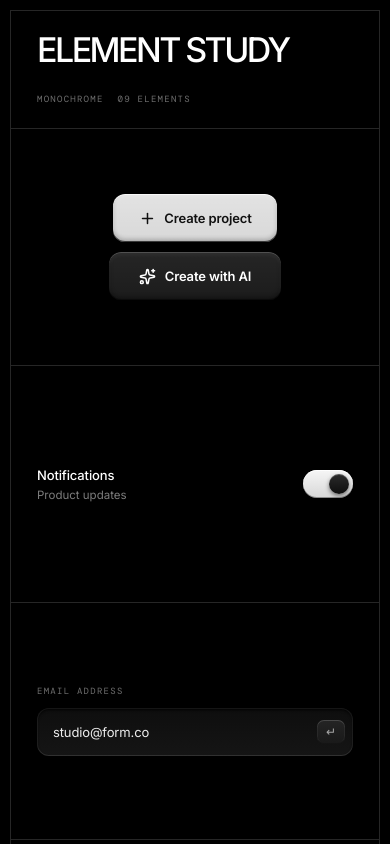
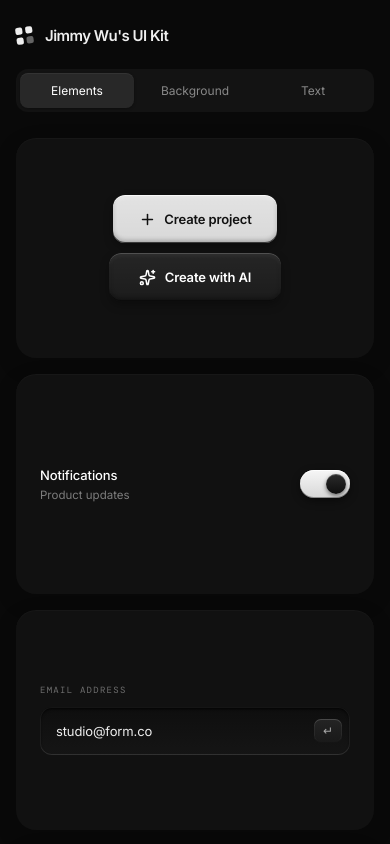
Before and after one commit to JimmyWuReal/ui-kit, a React (Vite) app: page / in a window 390 px wide. Shown: the top 844 px of the page. Built offline with nearby package versions, Linux system fonts and the light colour scheme.

Commit message:
Redesign UI kit with cards and background and text pages

```diff
--- a/index.html
+++ b/index.html
@@ -4,8 +4,8 @@
     <meta charset="UTF-8" />
     <meta name="viewport" content="width=device-width, initial-scale=1.0" />
     <meta name="theme-color" content="#08090b" />
-    <meta name="description" content="A private canvas for reviewing interface elements." />
-    <title>Element Review</title>
+    <meta name="description" content="A personal collection of interface elements, background styles, and typography by Jimmy Wu." />
+    <title>Jimmy Wu’s UI Kit</title>
   </head>
   <body>
     <div id="root"></div>
--- a/src/main.jsx
+++ b/src/main.jsx
@@ -1,4 +1,4 @@
-import React, { useState } from 'react'
+import React, { useEffect, useState } from 'react'
 import { createRoot } from 'react-dom/client'
 import { ArrowUpRight, Check, ChevronDown, Info, Plus, Sparkles, X } from 'lucide-react'
 import './styles.css'
@@ -60,7 +60,7 @@ function PrimaryButton() {
   )
 }
 
-function App() {
+function ElementsPage() {
   const [enabled, setEnabled] = useState(true)
   const [checked, setChecked] = useState(true)
   const [plan, setPlan] = useState('Professional')
@@ -69,15 +69,6 @@ function App() {
   const [progress, setProgress] = useState(68)
 
   return (
-    <main className="showcase-shell">
-      <header className="page-title">
-        <h1>ELEMENT STUDY</h1>
-        <div className="title-meta">
-          <span className="mono-label">MONOCHROME</span>
-          <span className="mono-label">09 ELEMENTS</span>
-        </div>
-      </header>
-
       <div className="component-grid" id="top">
         <Cell className="cell-button">
           <div className="button-group">
@@ -219,8 +210,69 @@ function App() {
         </Cell>
 
       </div>
-    </main>
   )
 }
 
+const backgrounds = [
+  ['Midnight', 'A quiet, soft-lit surface.', 'midnight'],
+  ['Aurora', 'A wash of violet and cool blue.', 'aurora'],
+  ['Dot matrix', 'A little structure, a lot of space.', 'dots'],
+  ['Warmth', 'An amber glow at the horizon.', 'warmth'],
+  ['Brushed metal', 'Light and shadow in fine layers.', 'metal'],
+  ['Eclipse', 'A halo emerging from the dark.', 'eclipse'],
+]
+
+function BackgroundPage() {
+  return <div className="sample-grid" aria-label="Background styles">
+    {backgrounds.map(([name, description, style], index) =>
+      <article className="sample-card background-card" key={style}>
+        <div className={`background-preview bg-${style}`}><span className="preview-mark">Aa</span></div>
+        <div className="sample-caption"><div><h2>{name}</h2><p>{description}</p></div><span className="mono-label">0{index + 1}</span></div>
+      </article>
+    )}
+  </div>
+}
+
+function TypeCard({ label, detail, className = '', children }) {
+  return <article className={`sample-card type-card ${className}`}>
+    <div className="type-meta"><span className="mono-label">{label}</span><span className="mono-label">{detail}</span></div>
+    <div className="type-preview">{children}</div>
+  </article>
+}
+
+function TextPage() {
+  return <div className="sample-grid typography-grid" aria-label="Typography samples">
+    <TypeCard label="Display" detail="64 / 1.05" className="type-wide"><p className="type-display">Less, but better.</p></TypeCard>
+    <TypeCard label="Title" detail="36 / 1.15"><h1 className="type-title">Make room<br />for good ideas.</h1></TypeCard>
+    <TypeCard label="Description" detail="18 / 1.6"><p className="type-description">Thoughtful interfaces start with the essentials. A little space, a clear purpose, and details that feel just right.</p></TypeCard>
+    <TypeCard label="Heading" detail="24 / 1.3"><h2 className="type-heading">Details make the difference.</h2><p className="type-body">Give every section a clear starting point.</p></TypeCard>
+    <TypeCard label="Body" detail="14 / 1.75"><p className="type-body">Good design makes the complex feel simple. Use comfortable line lengths and a steady rhythm to make your words easy to read, from the first sentence to the last.</p></TypeCard>
+    <TypeCard label="Label & caption" detail="10–12 / 1.5"><div><span className="type-label">THE SMALL DETAILS</span><p className="type-caption">A collection of things, made with care.</p></div></TypeCard>
+    <TypeCard label="Quote" detail="24 / 1.5"><blockquote>“Simplicity is the ultimate sophistication.”</blockquote></TypeCard>
+  </div>
+}
+
+const pages = ['elements', 'background', 'text']
+const currentPage = () => pages.includes(window.location.hash.slice(1)) ? window.location.hash.slice(1) : 'elements'
+
+function App() {
+  const [page, setPage] = useState(currentPage)
+  useEffect(() => {
+    const navigate = () => setPage(currentPage())
+    window.addEventListener('hashchange', navigate)
+    return () => window.removeEventListener('hashchange', navigate)
+  }, [])
+  useEffect(() => { document.title = `${page[0].toUpperCase() + page.slice(1)} · Jimmy Wu's UI Kit` }, [page])
+  return <div className="showcase-shell">
+    <header className="site-header">
+      <a className="brand" href="#elements"><span className="brand-icon" aria-hidden="true"><i /><i /><i /><i /></span>Jimmy Wu's UI Kit</a>
+      <nav aria-label="Main navigation">{pages.map(item => <a key={item} href={`#${item}`} aria-current={page === item ? 'page' : undefined}>{item[0].toUpperCase() + item.slice(1)}</a>)}</nav>
+    </header>
+    <main key={page}>
+      {page === 'elements' ? <ElementsPage /> : page === 'background' ? <BackgroundPage /> : <TextPage />}
+    </main>
+    <footer><span>A personal collection, made with care.</span><span>Jimmy Wu © {new Date().getFullYear()}</span></footer>
+  </div>
+}
+
 createRoot(document.getElementById('root')).render(<App />)
--- a/src/styles.css
+++ b/src/styles.css
@@ -51,7 +51,7 @@ body {
   margin: 0;
   min-width: 320px;
   min-height: 100vh;
-  background: #000;
+  background: #090909;
 }
 
 button, input { font: inherit; }
@@ -65,57 +65,51 @@ button { color: inherit; }
 }
 
 .showcase-shell {
-  width: min(1060px, calc(100% - 48px));
-  margin: 24px auto;
-  border: 1px solid var(--rule);
-  background: #000;
-  animation: shell-enter 600ms cubic-bezier(.22, 1, .36, 1) both;
+  width: min(1120px, calc(100% - 64px));
+  margin: 0 auto;
 }
-
-.page-title {
-  min-height: 132px;
-  display: flex;
-  align-items: flex-end;
-  justify-content: space-between;
-  gap: 24px;
-  padding: 30px var(--pad);
-  border-bottom: 1px solid var(--rule);
-  background: #000;
-}
-
-.page-title h1 {
-  margin: 0;
-  font-size: clamp(34px, 6vw, 68px);
-  font-weight: 500;
-  line-height: .88;
-  letter-spacing: -.075em;
-  animation: content-enter 600ms 80ms cubic-bezier(.22, 1, .36, 1) both;
-}
-
-.title-meta {
-  display: flex;
-  flex-direction: column;
-  align-items: flex-end;
-  gap: 7px;
-  padding-bottom: 7px;
-  animation: content-enter 600ms 140ms cubic-bezier(.22, 1, .36, 1) both;
-}
-
-.component-grid {
-  display: grid;
-  grid-template-columns: repeat(2, minmax(0, 1fr));
-}
-
-.grid-cell {
-  min-width: 0;
-  min-height: 236px;
-  border-right: 1px solid var(--rule);
-  border-bottom: 1px solid var(--rule);
-  background: #000;
-}
-
-.grid-cell:nth-child(even) { border-right: 0; }
-.cell-alert { grid-column: span 2; border-right: 0; border-bottom: 0; }
+.site-header { display: flex; align-items: center; justify-content: space-between; gap: 24px; padding: 34px 0 42px; }
+.brand { display: inline-flex; align-items: center; gap: 12px; color: #efefef; text-decoration: none; font-size: 15px; font-weight: 600; letter-spacing: -.035em; }
+.brand-icon { display: grid; grid-template-columns: repeat(2, 7px); gap: 3px; transform: rotate(-8deg); }
+.brand-icon i { width: 7px; height: 7px; background: #eee; border-radius: 2px; }
+.brand-icon i:last-child { opacity: .4; }
+.site-header nav { display: flex; gap: 4px; padding: 4px; background: #131313; border-radius: 12px; }
+.site-header nav a { text-decoration: none; color: #888; padding: 10px 18px; font-size: 12px; border-radius: 8px; transition: background 180ms, color 180ms; }
+.site-header nav a:hover { color: #fff; }
+.site-header nav a[aria-current] { color: #fff; background: #282828; box-shadow: 0 1px 3px #0005, inset 0 1px #ffffff0d; }
+a:focus-visible { outline: 2px solid #fff; outline-offset: 4px; }
+.component-grid, .sample-grid { display: grid; grid-template-columns: repeat(2, minmax(0, 1fr)); gap: 20px; }
+.grid-cell, .sample-card { min-width: 0; border-radius: 20px; background: #111; box-shadow: inset 0 1px 0 #ffffff06, 0 8px 24px #0002; }
+.grid-cell { min-height: 220px; }
+.cell-alert { grid-column: span 2; }
+footer { display: flex; justify-content: space-between; gap: 20px; padding: 30px 2px; color: #666; font-size: 11px; }
+.sample-card { overflow: hidden; }
+.background-preview { height: 270px; display: grid; place-items: center; position: relative; isolation: isolate; }
+.preview-mark { font-size: 52px; letter-spacing: -.08em; color: #ffffffbd; font-weight: 500; text-shadow: 0 2px 20px #0003; }
+.bg-midnight { background: radial-gradient(ellipse at 50% 0%, #363943, #101115 75%); }
+.bg-aurora { background: radial-gradient(ellipse at 15% 100%, #235c73, transparent 65%), radial-gradient(ellipse at 85% 20%, #7948a3, transparent 65%), #12182a; }
+.bg-dots { background: radial-gradient(#ffffff24 1px, transparent 1px) 0 0 / 16px 16px, radial-gradient(ellipse at top, #252525, #101010); }
+.bg-warmth { background: radial-gradient(ellipse at 50% 120%, #efb16b, #9a4b2d 25%, #36201f 52%, #141214 80%); }
+.bg-metal { background: repeating-linear-gradient(100deg, #ffffff03 0 1px, #00000003 1px 3px), linear-gradient(115deg, #141414, #535353 40%, #262626 60%, #111); }
+.bg-eclipse { background: #09090c; }
+.bg-eclipse::before { content: ''; position: absolute; z-index: -1; width: 170px; height: 170px; border-radius: 50%; background: #09090c; box-shadow: 0 -5px 20px #ccc6, 0 -1px 3px #fff, 0 12px 70px #6a668855; }
+.sample-caption { display: flex; justify-content: space-between; align-items: center; gap: 20px; padding: 22px 26px; }
+.sample-caption h2 { margin: 0; font-size: 14px; font-weight: 500; }
+.sample-caption p { margin: 7px 0 0; font-size: 12px; color: #888; line-height: 1.5; }
+.type-card { padding: 28px 32px; min-height: 230px; display: flex; flex-direction: column; }
+.type-meta { display: flex; justify-content: space-between; gap: 16px; }
+.type-preview { flex: 1; display: flex; flex-direction: column; justify-content: center; padding: 28px 0 10px; }
+.type-preview p, .type-preview h1, .type-preview h2, .type-preview blockquote { margin: 0; }
+.type-wide { grid-column: span 2; }
+.type-display { font-size: clamp(38px, 6vw, 64px); line-height: 1.05; letter-spacing: -.065em; font-weight: 500; }
+.type-title { font-size: 36px; line-height: 1.15; letter-spacing: -.045em; font-weight: 500; }
+.type-description { font-size: 18px; line-height: 1.6; color: #aaa; letter-spacing: -.02em; }
+.type-heading { font-size: 24px; line-height: 1.3; letter-spacing: -.035em; font-weight: 500; }
+.type-body { font-size: 14px; line-height: 1.75; color: #999; }
+.type-heading + .type-body { margin-top: 12px; }
+.type-label { font: 10px/1.5 'DM Mono', monospace; letter-spacing: .15em; }
+.type-preview .type-caption { font-size: 12px; line-height: 1.5; color: #888; margin-top: 12px; }
+.type-preview blockquote { font: italic 24px/1.5 Georgia, serif; color: #ccc; }
 
 .cell-content {
   width: 100%;
@@ -725,14 +719,16 @@ button:focus-visible, input:focus-visible { outline: 2px solid rgba(255, 255, 25
 @keyframes alert-enter { from { opacity: 0; transform: translateY(6px) scale(.985); } to { opacity: 1; transform: translateY(0) scale(1); } }
 
 @media (max-width: 680px) {
-  :root { --pad: 26px; }
-  .showcase-shell { width: calc(100% - 20px); margin: 10px auto; }
-  .page-title { min-height: 118px; padding: 24px var(--pad); flex-direction: column; align-items: flex-start; gap: 16px; }
-  .title-meta { flex-direction: row; gap: 14px; padding-bottom: 0; }
-  .component-grid { grid-template-columns: 1fr; }
-  .grid-cell, .grid-cell:nth-child(even), .cell-alert { grid-column: auto; border-right: 0; border-bottom: 1px solid var(--rule); }
-  .cell-alert { border-bottom: 0; }
+  :root { --pad: 24px; }
+  .showcase-shell { width: calc(100% - 32px); }
+  .site-header { flex-direction: column; align-items: flex-start; padding: 26px 0; gap: 24px; }
+  .site-header nav { width: 100%; }
+  .site-header nav a { flex: 1; text-align: center; }
+  .component-grid, .sample-grid { grid-template-columns: 1fr; gap: 16px; }
+  .cell-alert, .type-wide { grid-column: auto; }
   .button-group { flex-wrap: wrap; }
+  .type-card { padding: 24px; }
+  footer { flex-direction: column; gap: 8px; }
 }
 
 @media (prefers-reduced-motion: reduce) {
```
